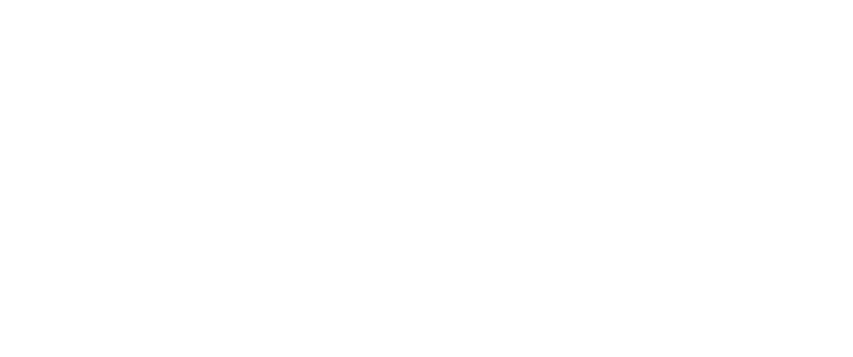
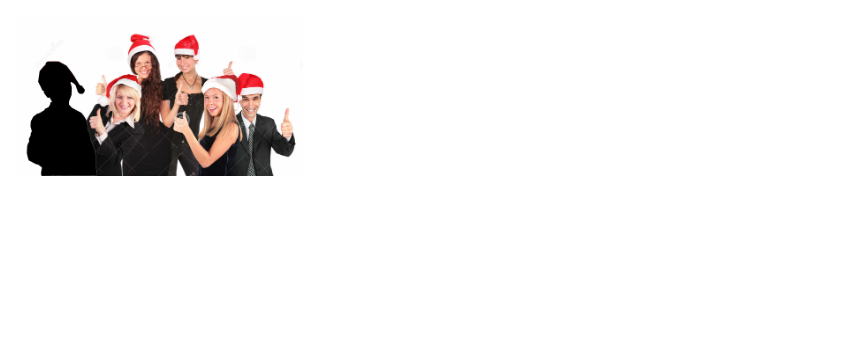
Before and after one commit to spoutn1k/christmas-card, a plain HTML site: page dist/index.html in a window 1280 px wide. Shown: the top 357 px of the page, without its empty margins (0-853 px from the left). Drawn offline with nearby package versions, Linux system fonts and the light colour scheme.

Commit message:
Added card overlay

```diff
--- a/dist/house.json
+++ b/dist/house.json
@@ -31,5 +31,14 @@
                 "back": "entrance"
             }
         }
+    },
+
+    "christmas_card": {
+        "full": "group-photo.jpg",
+        "people": {
+            "dude_left": {
+                "mask": "dude-left.png"
+            }
+        }
     }
 }
--- a/dist/index.html
+++ b/dist/index.html
@@ -7,6 +7,7 @@
 </head>
 
 <body>
+    <div id=cardholder></div>
     <p>Current room: <span id=label>Out of bounds<span></p>
     <ul id=actions>
         <li><button id=left>&lt;</button></li>
--- a/dist/index.js
+++ b/dist/index.js
@@ -1,4 +1,4 @@
-var stateData = {};
+var states = {};
 
 function fetchState(stateID, stateData) {
     let state = stateData.states[stateID];
@@ -22,10 +22,32 @@
     });
 }
 
+function initStates() {
+    let initialState = fetchState(states.initial_state, states);
+    displayState(initialState);
+}
+
+function initCard() {
+    let cardHolder = document.querySelector("#cardholder");
+
+    let background = document.createElement('img');
+    background.src = `assets/${states.christmas_card.full}`;
+
+    cardHolder.appendChild(background);
+
+    for (dude in states.christmas_card.people) {
+        let mask = document.createElement('img');
+        mask.src = `assets/${states.christmas_card.people[dude].mask}`;
+
+        cardHolder.appendChild(mask);
+    }
+}
+
 fetch('./house.json')
     .then(response => response.json())
     .then(json => {
         states = json;
-        let initialState = fetchState(states.initial_state, states);
-        displayState(initialState);
+
+        initStates();
+        initCard();
     });
--- a/dist/main.css
+++ b/dist/main.css
@@ -46,3 +46,18 @@
 
     font-size: 1.5rem;
 }
+
+#cardholder {
+    position: fixed;
+    top: 1rem;
+    left: 1rem;
+
+    height: 10rem;
+}
+
+#cardholder img {
+    position: absolute;
+    top: 0;
+    left: 0;
+    height: 100%;
+}
```
Also changed, not shown: dist/assets/dude-left.png (added), dist/assets/group-photo.jpg (added).
